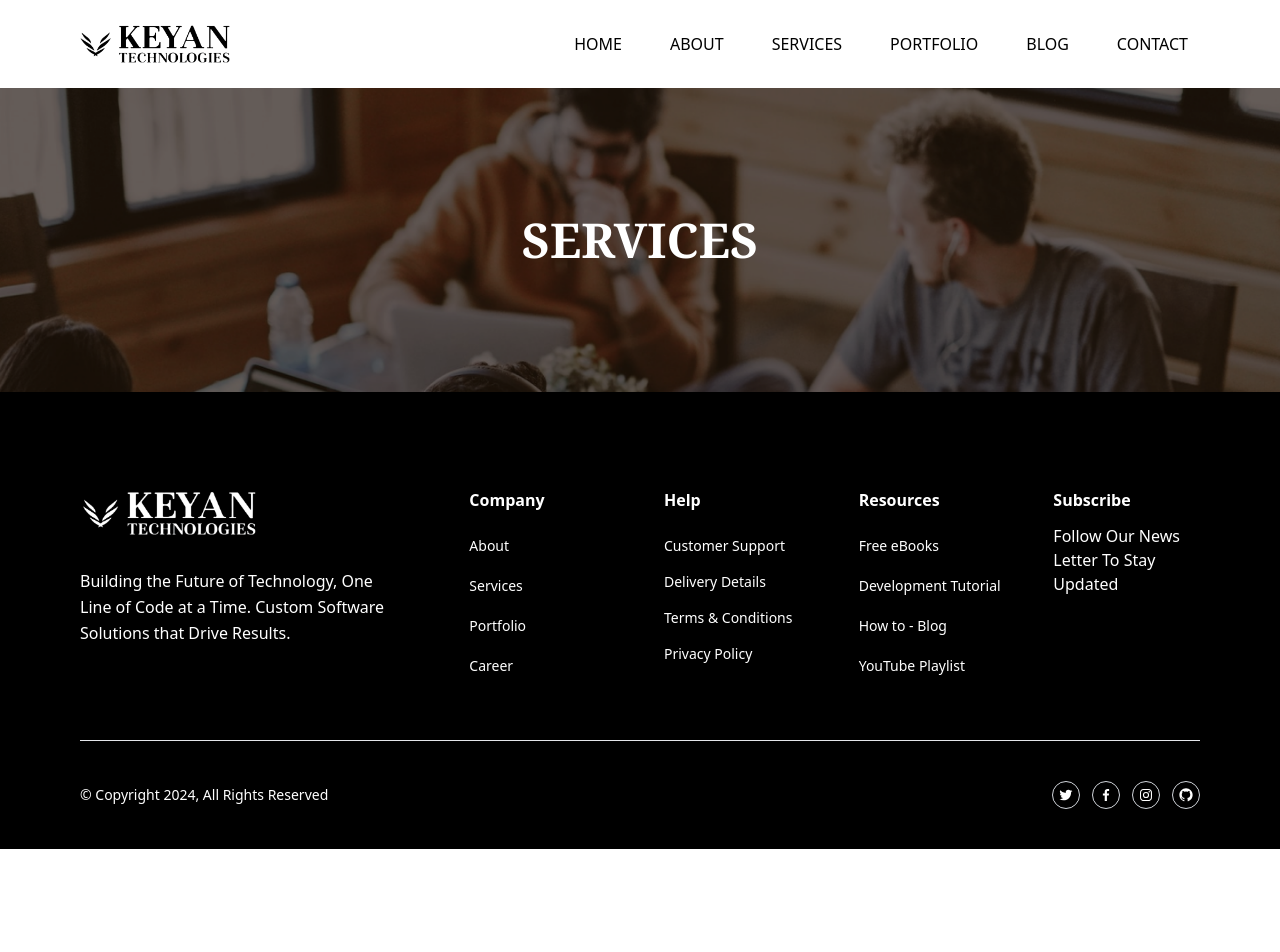
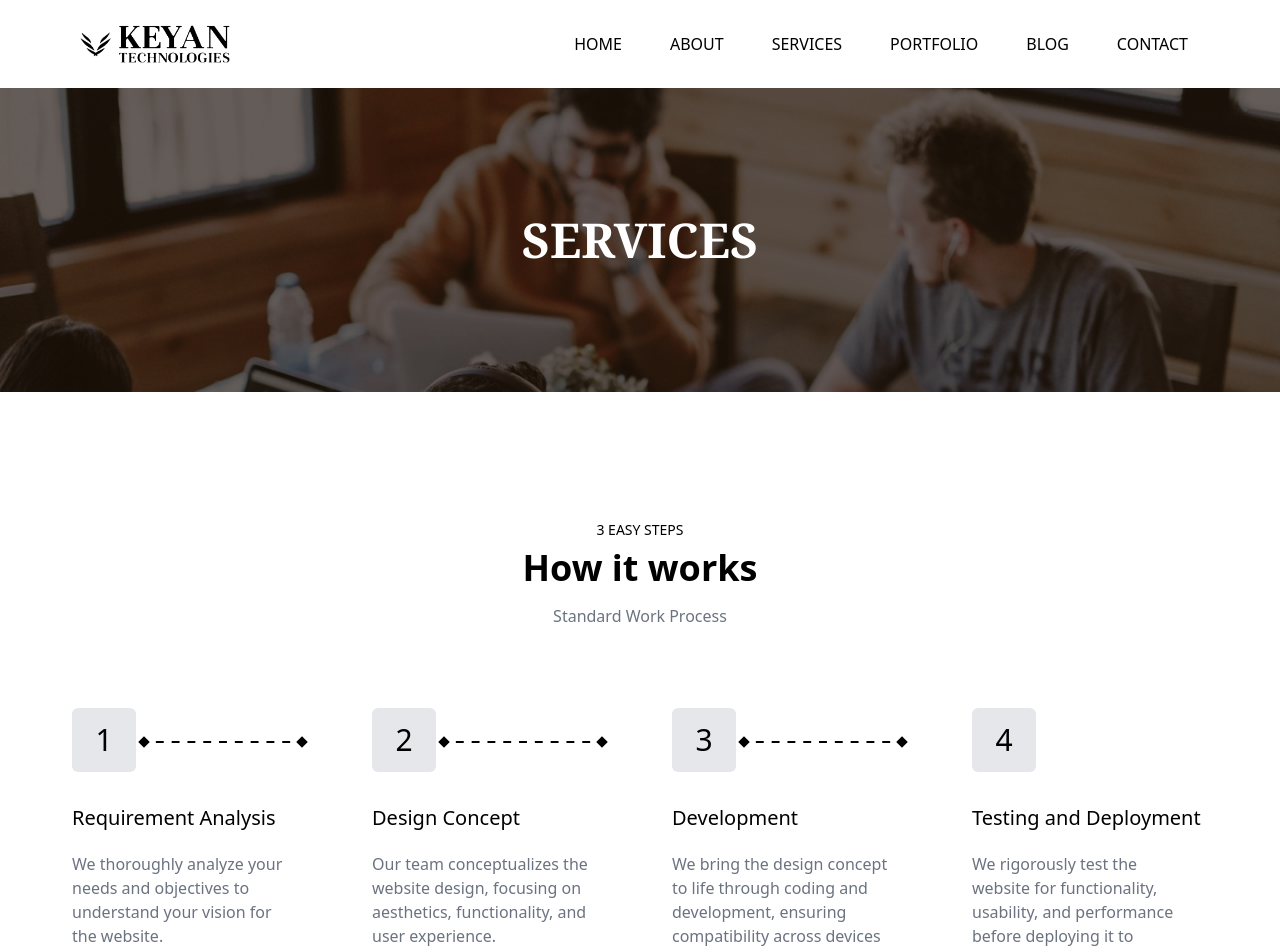
Before and after one commit to saminnam/updated-keyan-website, a React (Vite) app: page /services in a window 1280 px wide. Shown: the top 952 px of the page. Before the commit the page ends 849 px from the top, so only its background shows below. Built offline with nearby package versions, Linux system fonts and the light colour scheme.

Commit message:
first commit

```diff
--- a/index.html
+++ b/index.html
@@ -3,9 +3,9 @@
 
 <head>
   <meta charset="UTF-8" />
-  <link rel="icon" type="image/svg+xml" href="/vite.svg" />
+  <link rel="icon" type="image/svg+xml" href="./src/assets/keyan-white.png" />
   <meta name="viewport" content="width=device-width, initial-scale=1.0" />
-  <title>Vite + React</title>
+  <title>Keyan Tech</title>
 </head>
 
 <body>
--- a/src/Components/Footer.jsx
+++ b/src/Components/Footer.jsx
@@ -8,7 +8,9 @@ const Footer = () => {
       <div class="px-4 mx-auto lg:px-20 w-full max-w-screen-2xl">
         <div class="grid grid-cols-2 md:grid-cols-4 lg:grid-cols-12 gap-y-12 gap-x-8 xl:gap-x-12">
           <div class="col-span-2 md:col-span-4 xl:pr-8">
-            <img class="w-[180px]" src={logowhite} alt="" />
+            <a href="/">
+              <img class="w-[180px]" src={logowhite} alt="" />
+            </a>
 
             <p class="text-base leading-relaxed text-white mt-7">
               Building the Future of Technology, One Line of Code at a Time.
--- a/src/Components/Hero.jsx
+++ b/src/Components/Hero.jsx
@@ -29,10 +29,10 @@ const Hero = () => {
         <div className="mx-auto mt-10 w-full max-w-7xl px-5 py-16 md:px-10 md:py-20 relative">
           <div className="mx-auto max-w-3xl text-center">
             {/* Title */}
-            <h1 className="mb-4 text-4xl font-bold md:text-6xl" data-aos="fade-up">
+            <h1 className="mb-4 text-4xl font-bold md:text-6xl" data-aos="fade-down">
               Build Your Digital Presence with Keyan Technology
             </h1>
-            <p className="mb-6 text-sm text-gray-500 sm:text-xl lg:mb-8" data-aos="fade-up">
+            <p className="mb-6 text-sm text-gray-500 sm:text-xl lg:mb-8" data-aos="fade-down">
               Keyan Technology offers cutting-edge web and app development
               solutions tailored to your business needs.
             </p>
--- a/src/Components/Navbar.jsx
+++ b/src/Components/Navbar.jsx
@@ -26,7 +26,7 @@ const Navbar = () => {
     >
       <nav className="font-inter mx-auto h-auto w-full max-w-screen-2xl lg:relative lg:top-0 bg-transparent">
         <div className="flex flex-col px-6 py-6 lg:flex-row lg:items-center lg:justify-between lg:px-20 lg:py-4">
-          <a href="#">
+          <a href="/">
             <img src={logoblack} alt="" className="w-[150px]" />
           </a>
           <div className="hidden lg:flex lg:flex-row lg:space-x-6">
--- a/src/Pages/ServicePage.jsx
+++ b/src/Pages/ServicePage.jsx
@@ -1,14 +1,176 @@
-import React from 'react';
-import CommonHero from '../Components/CommonHero';
+import React from "react";
+import CommonHero from "../Components/CommonHero";
 
 const ServicePage = () => {
   return (
     <>
-   <section>
-    <CommonHero title = {"SERVICES"}/>
-   </section>
-   </>
-  )
-}
+      <section>
+        <CommonHero title={"SERVICES"} />
+        <section className="py-12">
+          {/* Container */}
+          <div className="mx-auto flex w-full max-w-7xl flex-col items-center justify-center px-5 py-16 md:px-10 md:py-20">
+            {/* HEADING TEXT */}
+            <p className="font-inter mb-2 text-center text-sm font-medium">
+              3 EASY STEPS
+            </p>
+            <h1 className="text-center text-3xl font-bold lg:text-4xl">
+              How it works
+            </h1>
+            <p className="font-inter mx-auto mb-12 mt-4 max-w-lg px-5 text-center text-base font-light text-gray-500">
+              Standard Work Process
+            </p>
+            {/* HOW IT WORKS STEPS */}
+            <div className="flex flex-col items-start justify-center lg:flex-row">
+              {/* BLOCK */}
+              <div className="relative my-8 flex w-full rounded-md lg:mx-8 lg:flex-col">
+                <div className="flex h-16 w-16 items-center justify-center rounded-md bg-gray-200">
+                  <h2 className="text-3xl font-medium">1</h2>
+                </div>
+                <div className="ml-6 lg:ml-0">
+                  <h2 className="mb-5 text-xl font-medium lg:mt-8">
+                    Requirement Analysis
+                  </h2>
+                  <p className="font-inter max-w-md pr-5 text-base text-gray-500">
+                    We thoroughly analyze your needs and objectives to
+                    understand your vision for the website.
+                  </p>
+                </div>
+                {/* MOBILE - HOW IT WORKS LINE */}
+                  <svg
+                    className="absolute -bottom-[48px] left-[28px] lg:hidden"
+                    width="12"
+                    height="70"
+                    viewBox="0 0 12 95"
+                    fill="none"
+                    xmlns="http://www.w3.org/2000/svg"
+                  >
+                    <path
+                      d="M6 0.226497L0.226497 6L6 11.7735L11.7735 6L6 0.226497ZM6 94.7735L11.7735 89L6 83.2265L0.226497 89L6 94.7735ZM5 6V10.15H7V6H5ZM5 18.45V26.75H7L7 18.45H5ZM5 35.05L5 43.35H7V35.05H5ZM5 51.65L5 59.95H7L7 51.65H5ZM5 68.25L5 76.55H7L7 68.25H5ZM5 84.85L5 89H7V84.85H5Z"
+                      fill="black"
+                    ></path>
+                  </svg>
+                  {/* DESKTOP - HOW IT WORKS LINE */}
+                  <svg
+                    className="absolute right-0 top-7 hidden lg:block"
+                    width="170"
+                    height="12"
+                    viewBox="0 0 170 12"
+                    fill="none"
+                    xmlns="http://www.w3.org/2000/svg"
+                  >
+                    <path
+                      d="M0.226497 6L6 11.7735L11.7735 6L6 0.226497L0.226497 6ZM169.773 6L164 0.226497L158.227 6L164 11.7735L169.773 6ZM6 7H9.95V5H6V7ZM17.85 7H25.75V5H17.85V7ZM33.65 7H41.55V5H33.65V7ZM49.45 7H57.35V5H49.45V7ZM65.25 7H73.15V5H65.25V7ZM81.05 7H88.95V5H81.05V7ZM96.85 7H104.75V5H96.85V7ZM112.65 7H120.55V5H112.65V7ZM128.45 7H136.35V5H128.45V7ZM144.25 7H152.15V5H144.25V7ZM160.05 7H164V5H160.05V7Z"
+                      fill="black"
+                    />
+                  </svg>
+              </div>
+              {/* BLOCK */}
+              <div className="relative my-8 flex w-full rounded-md lg:mx-8 lg:flex-col">
+                <div className="flex h-16 w-16 items-center justify-center rounded-md bg-gray-200">
+                  <h2 className="text-3xl font-medium">2</h2>
+                </div>
+                <div className="ml-6 lg:ml-0">
+                  <h2 className="mb-5 text-xl font-medium lg:mt-8">
+                    Design Concept
+                  </h2>
+                  <p className="font-inter max-w-md pr-5 text-base text-gray-500">
+                    Our team conceptualizes the website design, focusing on
+                    aesthetics, functionality, and user experience.
+                  </p>
+                </div>
+                {/* MOBILE - HOW IT WORKS LINE */}
+                <svg
+                  className="absolute -bottom-[48px] left-[28px] lg:hidden"
+                  width="12"
+                  height="70"
+                  viewBox="0 0 12 95"
+                  fill="none"
+                  xmlns="http://www.w3.org/2000/svg"
+                >
+                  <path
+                    d="M6 0.226497L0.226497 6L6 11.7735L11.7735 6L6 0.226497ZM6 94.7735L11.7735 89L6 83.2265L0.226497 89L6 94.7735ZM5 6V10.15H7V6H5ZM5 18.45V26.75H7L7 18.45H5ZM5 35.05L5 43.35H7V35.05H5ZM5 51.65L5 59.95H7L7 51.65H5ZM5 68.25L5 76.55H7L7 68.25H5ZM5 84.85L5 89H7V84.85H5Z"
+                    fill="black"
+                  ></path>
+                </svg>
+                {/* DESKTOP - HOW IT WORKS LINE */}
+                <svg
+                  className="absolute right-0 top-7 hidden lg:block"
+                  width="170"
+                  height="12"
+                  viewBox="0 0 170 12"
+                  fill="none"
+                  xmlns="http://www.w3.org/2000/svg"
+                >
+                  <path
+                    d="M0.226497 6L6 11.7735L11.7735 6L6 0.226497L0.226497 6ZM169.773 6L164 0.226497L158.227 6L164 11.7735L169.773 6ZM6 7H9.95V5H6V7ZM17.85 7H25.75V5H17.85V7ZM33.65 7H41.55V5H33.65V7ZM49.45 7H57.35V5H49.45V7ZM65.25 7H73.15V5H65.25V7ZM81.05 7H88.95V5H81.05V7ZM96.85 7H104.75V5H96.85V7ZM112.65 7H120.55V5H112.65V7ZM128.45 7H136.35V5H128.45V7ZM144.25 7H152.15V5H144.25V7ZM160.05 7H164V5H160.05V7Z"
+                    fill="black"
+                  />
+                </svg>
+              </div>
+              {/* BLOCK */}
+              <div className="relative my-8 flex w-full rounded-md lg:mx-8 lg:flex-col">
+                <div className="flex h-16 w-16 items-center justify-center rounded-md bg-gray-200">
+                  <h2 className="text-3xl font-medium">3</h2>
+                </div>
+                <div className="ml-6 lg:ml-0">
+                  <h2 className="mb-5 text-xl font-medium lg:mt-8">
+                    Development
+                  </h2>
+                  <p className="font-inter max-w-md pr-5 text-base text-gray-500">
+                    We bring the design concept to life through coding and
+                    development, ensuring compatibility across devices and
+                    browsers.
+                  </p>
+                </div>
+                <svg
+                  className="absolute -bottom-[48px] left-[28px] lg:hidden"
+                  width="12"
+                  height="70"
+                  viewBox="0 0 12 95"
+                  fill="none"
+                  xmlns="http://www.w3.org/2000/svg"
+                >
+                  <path
+                    d="M6 0.226497L0.226497 6L6 11.7735L11.7735 6L6 0.226497ZM6 94.7735L11.7735 89L6 83.2265L0.226497 89L6 94.7735ZM5 6V10.15H7V6H5ZM5 18.45V26.75H7L7 18.45H5ZM5 35.05L5 43.35H7V35.05H5ZM5 51.65L5 59.95H7L7 51.65H5ZM5 68.25L5 76.55H7L7 68.25H5ZM5 84.85L5 89H7V84.85H5Z"
+                    fill="black"
+                  ></path>
+                </svg>
+                {/* DESKTOP - HOW IT WORKS LINE */}
+                <svg
+                  className="absolute right-0 top-7 hidden lg:block"
+                  width="170"
+                  height="12"
+                  viewBox="0 0 170 12"
+                  fill="none"
+                  xmlns="http://www.w3.org/2000/svg"
+                >
+                  <path
+                    d="M0.226497 6L6 11.7735L11.7735 6L6 0.226497L0.226497 6ZM169.773 6L164 0.226497L158.227 6L164 11.7735L169.773 6ZM6 7H9.95V5H6V7ZM17.85 7H25.75V5H17.85V7ZM33.65 7H41.55V5H33.65V7ZM49.45 7H57.35V5H49.45V7ZM65.25 7H73.15V5H65.25V7ZM81.05 7H88.95V5H81.05V7ZM96.85 7H104.75V5H96.85V7ZM112.65 7H120.55V5H112.65V7ZM128.45 7H136.35V5H128.45V7ZM144.25 7H152.15V5H144.25V7ZM160.05 7H164V5H160.05V7Z"
+                    fill="black"
+                  />
+                </svg>
+              </div>
+              <div className="relative my-8 flex w-full rounded-md lg:mx-8 lg:flex-col">
+                <div className="flex h-16 w-16 items-center justify-center rounded-md bg-gray-200">
+                  <h2 className="text-3xl font-medium">4</h2>
+                </div>
+                <div className="ml-6 lg:ml-0">
+                  <h2 className="mb-5 text-xl font-medium lg:mt-8">
+                    Testing and Deployment
+                  </h2>
+                  <p className="font-inter max-w-md pr-5 text-base text-gray-500">
+                    We rigorously test the website for functionality, usability,
+                    and performance before deploying it to ensure a seamless
+                    user experience.
+                  </p>
+                </div>
+              </div>
+            </div>
+          </div>
+        </section>
+      </section>
+    </>
+  );
+};
 
-export default ServicePage
+export default ServicePage;
```
Also changed, not shown: src/assets/portfolio.jpg (added).
